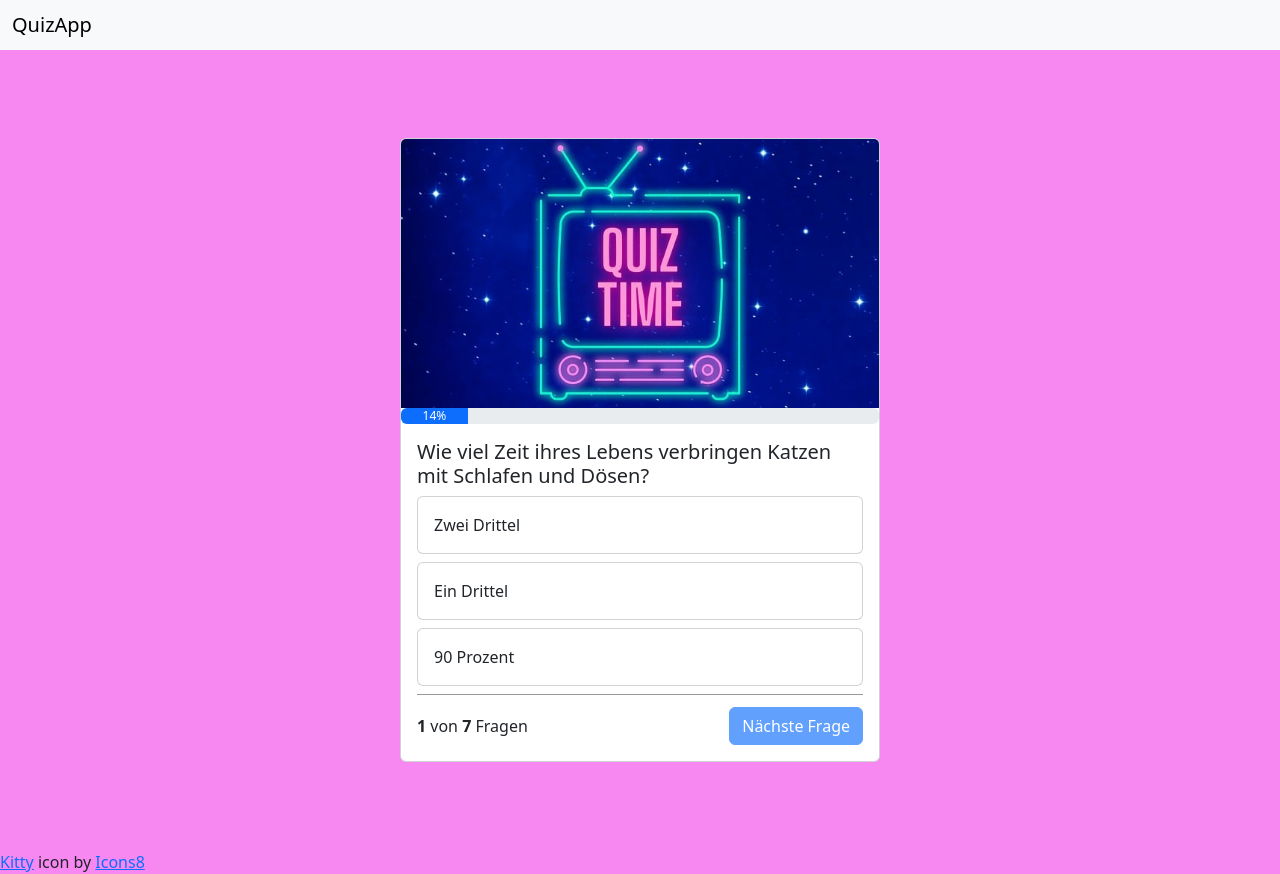
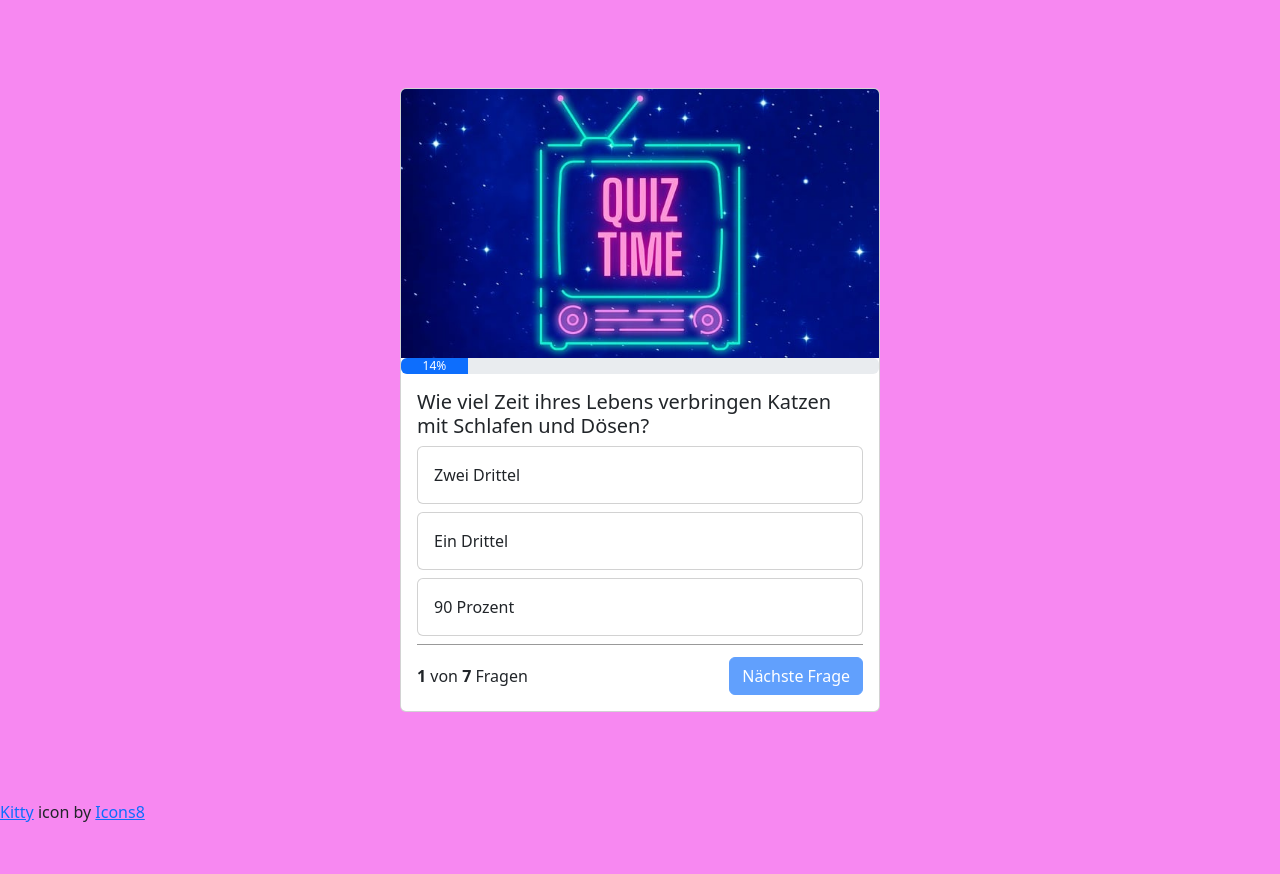
Before and after one commit to jasmin-raith/quiz-app, a plain HTML site: page index.html in a window 1280 px wide. After the commit the page ends 824 px from the top, so only its background shows below. Drawn offline with nearby package versions, Linux system fonts and the light colour scheme.

Commit message:
Removed header bar to make space for main content

```diff
--- a/index.html
+++ b/index.html
@@ -16,11 +16,6 @@
 
 </head>
 <body onload="init()">
-    <nav class="navbar bg-body-tertiary">
-        <div class="container-fluid">
-          <span class="navbar-brand mb-0 h1">QuizApp</span>
-        </div>
-      </nav>
 
     <div class="container">
 
```
